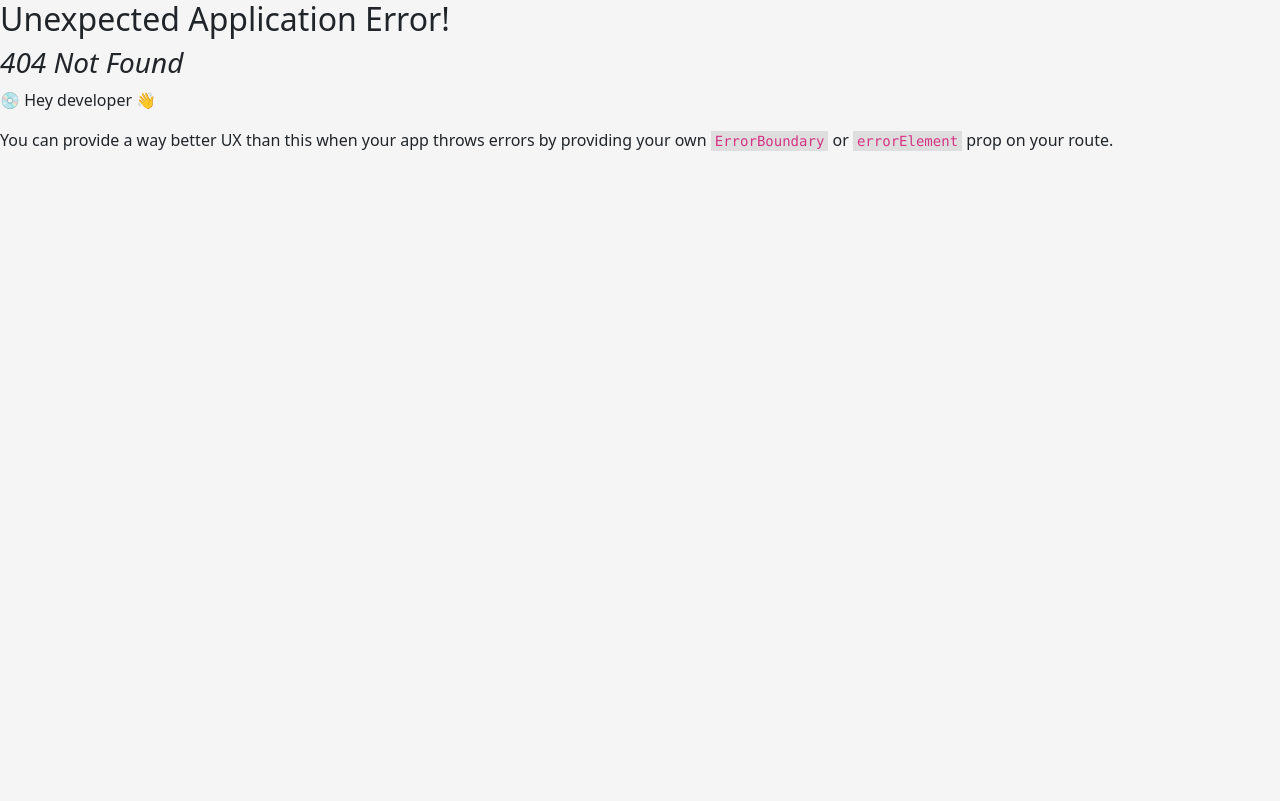
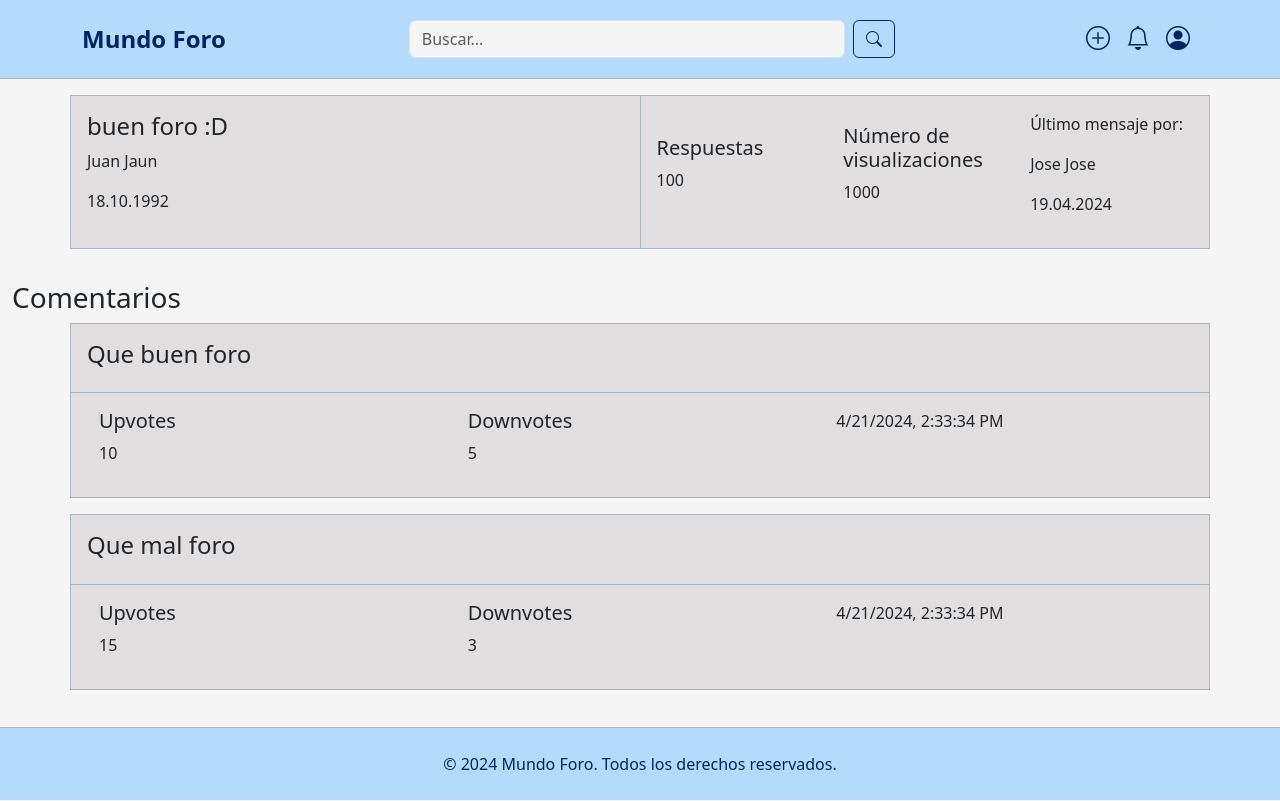
Before and after one commit to Croissanton/IU_Proyecto, a React (Create React App) app in the folder foro-mundo/: page /post in a window 1280 px wide. Before the commit this address had no page. Built offline with nearby package versions, Linux system fonts and the light colour scheme.

Commit message:
silly merge

```diff
--- a/foro-mundo/src/Components/ForumCard.js
+++ b/foro-mundo/src/Components/ForumCard.js
@@ -9,13 +9,13 @@ const ForumCard = ({
   return (
     <Row className="gy-3">
       <Col className="p-3 m-auto">
-        <Container className="border border-dark-subtle bg-light">
+        <Container className="border border-dark-subtle bg-light" >
           <Row>
             <Col className="border-end border-dark-subtle p-3">
               <Row>
                 <Col>
                   <Row>
-                    <h4>{topic}</h4>
+                    <h4 className="my-3">{topic}</h4>
                   </Row>
                 </Col>
               </Row>
--- /dev/null
+++ b/foro-mundo/src/Components/PostComment.js
@@ -0,0 +1,33 @@
+import React from "react";
+import { Container, Row, Col } from "react-bootstrap";
+
+const PostComment = ({ title, upvotes, downvotes, date }) => {
+  return (
+    <Row className="gy-3">
+      <Col className="p-3 m-auto">
+        <Container className="border border-dark-subtle bg-light">
+          <Row>
+            <Col className="border-bottom border-dark-subtle p-3">
+              <h4>{title}</h4>
+            </Col>
+          </Row>
+          <Row className="p-3">
+            <Col>
+              <h5>Upvotes</h5>
+              <p>{upvotes}</p>
+            </Col>
+            <Col>
+              <h5>Downvotes</h5>
+              <p>{downvotes}</p>
+            </Col>
+            <Col>
+              <p>{date.toLocaleString()}</p>
+            </Col>
+          </Row>
+        </Container>
+      </Col>
+    </Row>
+  );
+};
+
+export default PostComment;
--- a/foro-mundo/src/Pages/MainPage.js
+++ b/foro-mundo/src/Pages/MainPage.js
@@ -7,31 +7,31 @@ function MainPage() {
   return (
     <MainLayout>
         <div className="container-xxl my-3">
-            <ForumCard>
+            <ForumCard onclick={() => {console.log("click")}}
                 topic={"General"}
                 post_num={124}
                 view_num={154367}
-            </ForumCard>
-            <ForumCard>
+            />
+            <ForumCard
                 topic={"Off-topic"}
                 post_num={64}
                 view_num={15436}
-            </ForumCard>
-            <ForumCard>
+            />
+            <ForumCard
                 topic={"Tecnología"}
                 post_num={59}
                 view_num={18567}
-            </ForumCard>
-            <ForumCard>
+            />
+            <ForumCard
                 topic={"Deportes"}
                 post_num={32}
                 view_num={24357}
-            </ForumCard>
-            <ForumCard>
+            />
+            <ForumCard
                 topic={"Cine"}
                 post_num={41}
                 view_num={23580}
-            </ForumCard>
+            />
             </div>
             <IndexSelector />
     </MainLayout>
--- /dev/null
+++ b/foro-mundo/src/Pages/PostPage.js
@@ -0,0 +1,42 @@
+import React from "react";
+import MainLayout from "../layout/MainLayout.js";
+import PostCard from "../Components/PostCard.js";
+import PostComment from "../Components/PostComment.js";
+
+function PostPage() {
+  return (
+    <MainLayout>
+        {/* PostCard principal */}
+      <div className="container-xxl my-3">
+        <PostCard
+            topic={"buen foro :D"}
+            author={"Juan Jaun"}
+            date={"18.10.1992"}
+            lm_author={"Jose Jose"}
+            lm_date={"19.04.2024"}
+            res_num={100}
+            view_num={1000}
+        />
+    </div>
+
+    {/* PostComments */}
+    <div className="container-xxl my-3">
+        <h3>Comentarios</h3>
+        <PostComment
+          title={"Que buen foro"}
+          upvotes={10}
+          downvotes={5}
+          date={new Date()}
+        />
+        <PostComment
+          title={"Que mal foro"}
+          upvotes={15}
+          downvotes={3}
+          date={new Date()}
+        />
+      </div>
+    </MainLayout>
+  );
+}
+
+export default PostPage;
--- a/foro-mundo/src/index.js
+++ b/foro-mundo/src/index.js
@@ -6,6 +6,7 @@ import reportWebVitals from "./reportWebVitals";
 import { createBrowserRouter, RouterProvider } from "react-router-dom";
 import ProfilePage from "./Pages/ProfilePage";
 import SearchPage from "./Pages/SearchPage";
+import PostPage from "./Pages/PostPage";
 
 const router = createBrowserRouter([
   {
@@ -20,6 +21,10 @@ const router = createBrowserRouter([
     path: "/search",
     element: <SearchPage />,
   },
+  {
+    path: "/post",
+    element: <PostPage />,
+  },
 ]);
 
 const root = ReactDOM.createRoot(document.getElementById("root"));
```
